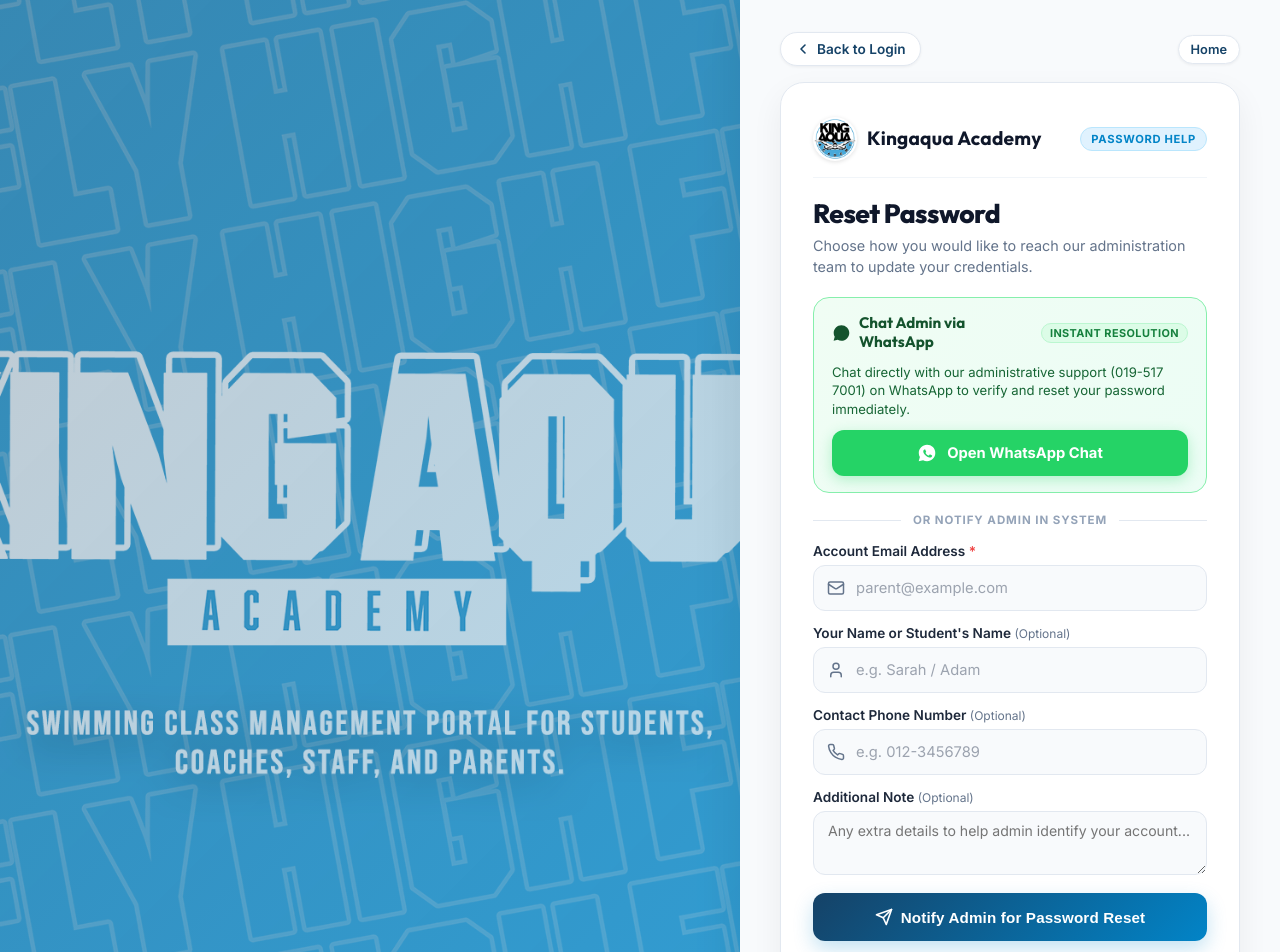
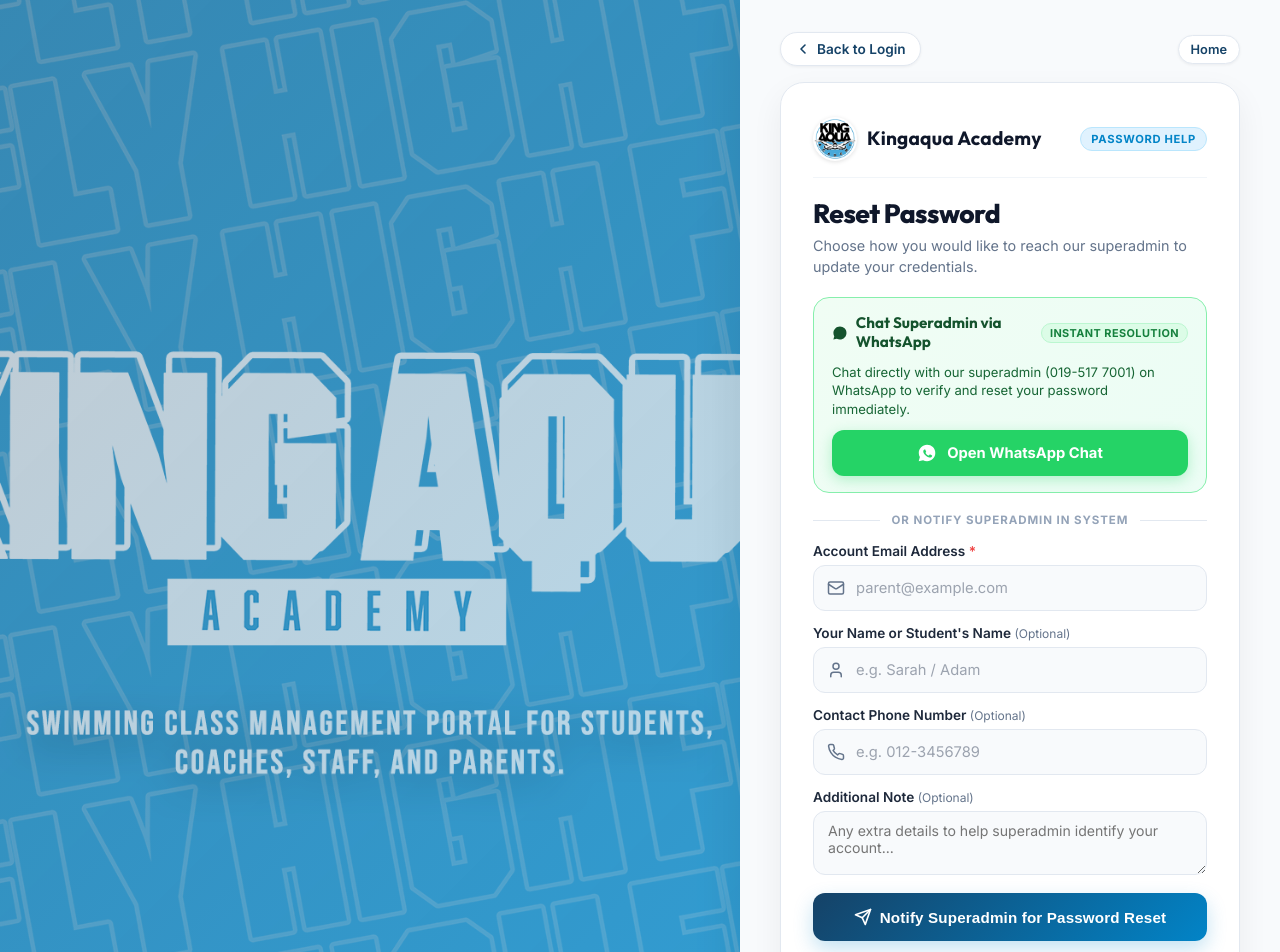
Before and after one commit to najibunus/kingaquaacademywebsystem, a Next.js app: page /auth/reset-password in a window 1280 px wide. Shown: the top 952 px of the page. Built offline with nearby package versions, Linux system fonts and the light colour scheme.

Commit message:
Update password reset copy and task assignment target from admin to superadmin

```diff
--- a/app/auth/reset-password/ResetPasswordClient.tsx
+++ b/app/auth/reset-password/ResetPasswordClient.tsx
@@ -9,7 +9,7 @@ import styles from "./resetPassword.module.css";
 import { requestPasswordResetAction } from "@/lib/actions/auth";
 
 const BANNER_IMAGE = "/images/login-banner-v2.png";
-const ADMIN_WHATSAPP_PHONE = "60195177001"; // 019-517 7001
+const SUPERADMIN_WHATSAPP_PHONE = "60195177001"; // 019-517 7001
 
 export default function ResetPasswordClient() {
   const searchParams = useSearchParams();
@@ -34,14 +34,14 @@ export default function ResetPasswordClient() {
   // Dynamic WhatsApp prefill message based on what user has entered
   const trimmedEmail = email.trim();
   const trimmedName = name.trim();
-  let waMessage = "Hello KingAqua Academy Admin, I forgot my portal account password. Could you please assist me with resetting it?";
+  let waMessage = "Hello KingAqua Academy Superadmin, I forgot my portal account password. Could you please assist me with resetting it?";
   if (trimmedEmail && trimmedName) {
-    waMessage = `Hello KingAqua Academy Admin, I would like to request a password reset for my account (${trimmedEmail}, Name: ${trimmedName}). Could you please assist me?`;
+    waMessage = `Hello KingAqua Academy Superadmin, I would like to request a password reset for my account (${trimmedEmail}, Name: ${trimmedName}). Could you please assist me?`;
   } else if (trimmedEmail) {
-    waMessage = `Hello KingAqua Academy Admin, I would like to request a password reset for my account (${trimmedEmail}). Could you please assist me?`;
+    waMessage = `Hello KingAqua Academy Superadmin, I would like to request a password reset for my account (${trimmedEmail}). Could you please assist me?`;
   }
 
-  const whatsappHref = `https://wa.me/${ADMIN_WHATSAPP_PHONE}?text=${encodeURIComponent(waMessage)}`;
+  const whatsappHref = `https://wa.me/${SUPERADMIN_WHATSAPP_PHONE}?text=${encodeURIComponent(waMessage)}`;
 
   return (
     <div className={styles.resetWrapper}>
@@ -96,23 +96,23 @@ export default function ResetPasswordClient() {
           <div className={styles.heading}>
             <h1 className={styles.title}>Reset Password</h1>
             <p className={styles.subtitle}>
-              Choose how you would like to reach our administration team to update your credentials.
+              Choose how you would like to reach our superadmin to update your credentials.
             </p>
           </div>
 
-          {/* Option 1: Direct WhatsApp to Admin */}
+          {/* Option 1: Direct WhatsApp to Superadmin */}
           <div className={styles.whatsappBox}>
             <div className={styles.whatsappHeader}>
               <h2 className={styles.whatsappTitle}>
                 <svg width="20" height="20" viewBox="0 0 24 24" fill="currentColor">
                   <path d="M12.04 2c-5.46 0-9.91 4.45-9.91 9.91 0 1.75.46 3.45 1.32 4.95L2.05 22l5.25-1.38c1.45.79 3.08 1.21 4.74 1.21 5.46 0 9.91-4.45 9.91-9.91 0-2.65-1.03-5.14-2.9-7.01A9.816 9.816 0 0 0 12.04 2z" />
                 </svg>
-                Chat Admin via WhatsApp
+                Chat Superadmin via WhatsApp
               </h2>
               <span className={styles.whatsappBadge}>Instant Resolution</span>
             </div>
             <p className={styles.whatsappDesc}>
-              Chat directly with our administrative support (019-517 7001) on WhatsApp to verify and reset your password immediately.
+              Chat directly with our superadmin (019-517 7001) on WhatsApp to verify and reset your password immediately.
             </p>
             <a
               href={whatsappHref}
@@ -130,11 +130,11 @@ export default function ResetPasswordClient() {
           {/* Divider */}
           <div className={styles.dividerRow}>
             <span className={styles.dividerLine} />
-            <span className={styles.dividerText}>Or Notify Admin in System</span>
+            <span className={styles.dividerText}>Or Notify Superadmin in System</span>
             <span className={styles.dividerLine} />
           </div>
 
-          {/* Option 2: Notify Admin Form */}
+          {/* Option 2: Notify Superadmin Form */}
           {state?.success ? (
             <div className={styles.successBox}>
               <h3 className={styles.successTitle}>
@@ -142,13 +142,13 @@ export default function ResetPasswordClient() {
                   <path d="M22 11.08V12a10 10 0 1 1-5.93-9.14" />
                   <polyline points="22 4 12 14.01 9 11.01" />
                 </svg>
-                Request Sent to Admin!
+                Request Sent to Superadmin!
               </h3>
               <p className={styles.successText}>
                 {state.message}
               </p>
               <p className={styles.successText} style={{ marginTop: "4px", fontSize: "0.8rem", color: "#15803d" }}>
-                Our team has logged your ticket. If you need immediate assistance, feel free to also reach us via the WhatsApp button above.
+                Our superadmin team has logged your ticket. If you need immediate assistance, feel free to also reach us via the WhatsApp button above.
               </p>
             </div>
           ) : (
@@ -257,7 +257,7 @@ export default function ResetPasswordClient() {
                   id="reset-note"
                   name="note"
                   className={styles.textareaInput}
-                  placeholder="Any extra details to help admin identify your account..."
+                  placeholder="Any extra details to help superadmin identify your account..."
                   value={note}
                   onChange={(e) => setNote(e.target.value)}
                   disabled={pending}
@@ -274,7 +274,7 @@ export default function ResetPasswordClient() {
                 {pending ? (
                   <>
                     <span className="spinner" />
-                    <span>Notifying Admin...</span>
+                    <span>Notifying Superadmin...</span>
                   </>
                 ) : (
                   <>
@@ -282,7 +282,7 @@ export default function ResetPasswordClient() {
                       <line x1="22" y1="2" x2="11" y2="13" />
                       <polygon points="22 2 15 22 11 13 2 9 22 2" />
                     </svg>
-                    <span>Notify Admin for Password Reset</span>
+                    <span>Notify Superadmin for Password Reset</span>
                   </>
                 )}
               </button>
--- a/app/auth/reset-password/page.tsx
+++ b/app/auth/reset-password/page.tsx
@@ -4,7 +4,7 @@ import ResetPasswordClient from "./ResetPasswordClient";
 
 export const metadata: Metadata = {
   title: "Reset Password | KingAqua Academy",
-  description: "Request password assistance or contact administration via WhatsApp.",
+  description: "Request password assistance or contact superadmin via WhatsApp.",
 };
 
 export default function ResetPasswordPage() {
--- a/lib/actions/auth.ts
+++ b/lib/actions/auth.ts
@@ -147,24 +147,24 @@ export async function requestPasswordResetAction(
         phone: phone || null,
         user_role: matchedRole,
         note: note || null,
-        status: "pending_admin_action",
+        status: "pending_superadmin_action",
         requested_at: new Date().toISOString(),
       },
     });
 
-    // 2. Create a task in tasks table for staff & admin dashboard
+    // 2. Create a task in tasks table for superadmin & admin dashboard
     try {
-      const { data: adminUsers } = await admin
+      const { data: superadminUsers } = await admin
         .from("users")
         .select("id")
-        .in("role", ["superadmin", "admin"])
+        .eq("role", "superadmin")
         .limit(1);
 
-      const creatorId = adminUsers?.[0]?.id || matchedUserId;
+      const creatorId = superadminUsers?.[0]?.id || matchedUserId;
       if (creatorId) {
         await admin.from("tasks").insert({
           title: `Password Reset: ${matchedName || email}`,
-          description: `User requested a password reset.\nEmail: ${email}\nName: ${matchedName || "Not provided"}\nPhone: ${phone || "Not provided"}\nRole: ${matchedRole}${note ? `\nNote: ${note}` : ""}`,
+          description: `User requested a password reset from Superadmin.\nEmail: ${email}\nName: ${matchedName || "Not provided"}\nPhone: ${phone || "Not provided"}\nRole: ${matchedRole}${note ? `\nNote: ${note}` : ""}`,
           created_by: creatorId,
           status: "pending",
           is_pinned: true,
@@ -181,12 +181,12 @@ export async function requestPasswordResetAction(
 
     return {
       success: true,
-      message: "Your password reset request has been sent to our administration team! An admin will review and update your credentials shortly. You can also chat directly with an admin via WhatsApp.",
+      message: "Your password reset request has been sent to our superadmin! A superadmin will review and update your credentials shortly. You can also chat directly with our superadmin via WhatsApp.",
     };
   } catch (err: any) {
     console.error("Password reset action error:", err);
     return {
-      error: err.message || "Failed to notify admin. Please use the WhatsApp option to contact admin directly.",
+      error: err.message || "Failed to notify superadmin. Please use the WhatsApp option to contact superadmin directly.",
     };
   }
 }
```
